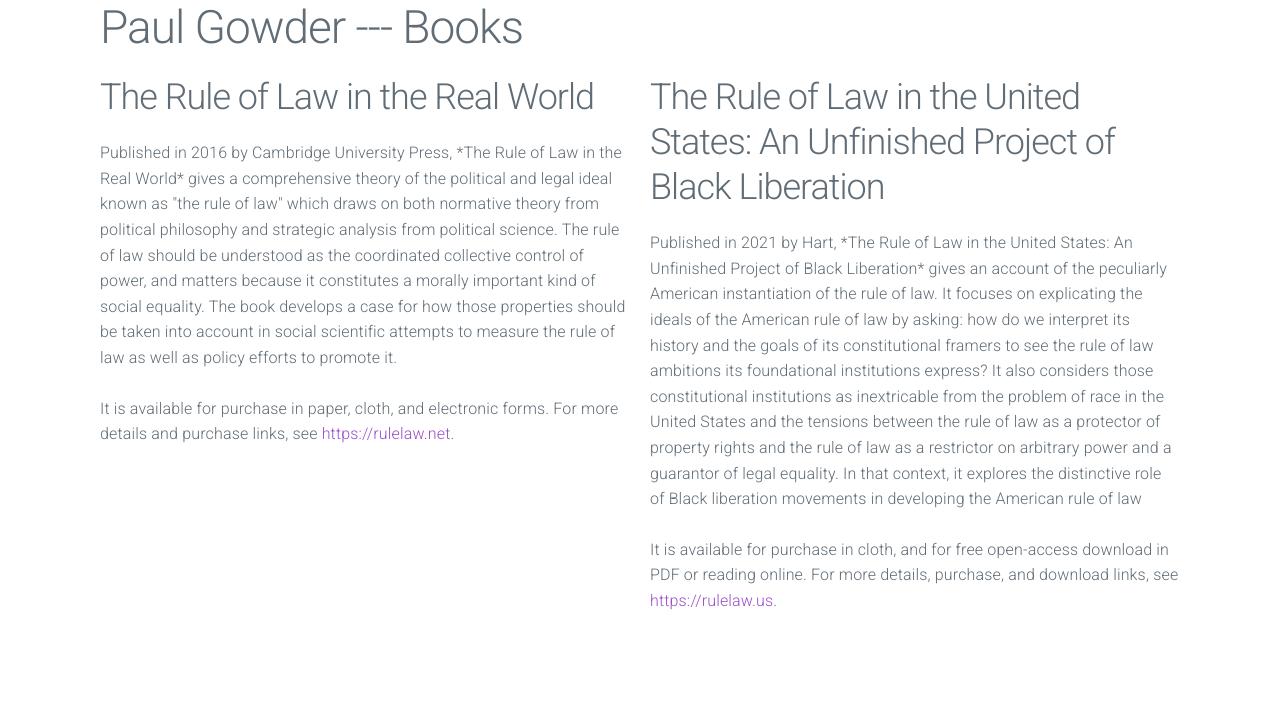
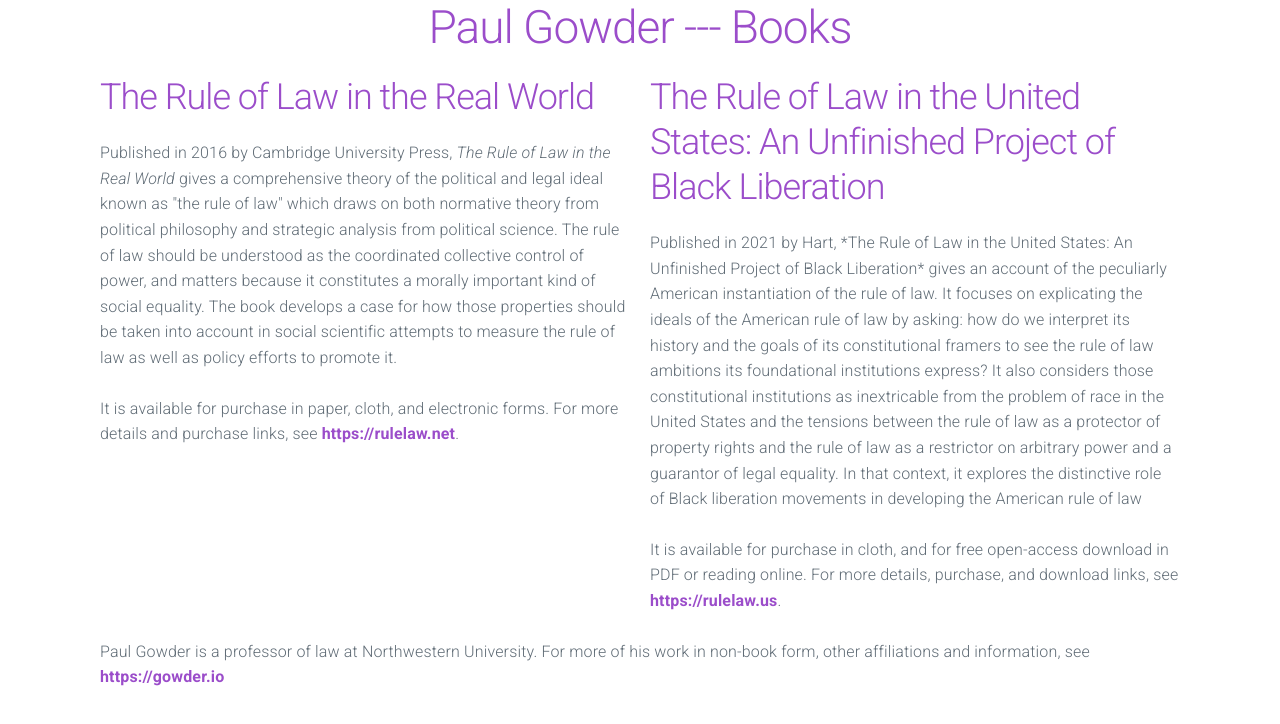
Before and after one commit to paultopia/books.gowder.io, a plain HTML site: page index.html in a window 1280 px wide. Drawn offline with nearby package versions, Linux system fonts and the light colour scheme.

Commit message:
upgrade links

```diff
--- a/index.html
+++ b/index.html
@@ -10,23 +10,30 @@
 		<div class="container">
 			<div class="row">
 				<div class="column">
-					<h1>Paul Gowder --- Books</h1>
+					<center>
+						<h1><a href="https://gowder.io">Paul Gowder --- Books</a></h1>
+					</center>
 				</div>
 			</div>
 			<div class="row">
 				<div class="column">
-					<h2>The Rule of Law in the Real World</h2>
+					<h2><a href="https://rulelaw.net">The Rule of Law in the Real World</a></h2>
 
-					<p>Published in 2016 by Cambridge University Press, *The Rule of Law in the Real World* gives a comprehensive theory of the political and legal ideal known as "the rule of law" which draws on both normative theory from political philosophy and strategic analysis from political science. The rule of law should be understood as the coordinated collective control of power, and matters because it constitutes a morally important kind of social equality. The book develops a case for how those properties should be taken into account in social scientific attempts to measure the rule of law as well as policy efforts to promote it.</p>
+					<p>Published in 2016 by Cambridge University Press, <i>The Rule of Law in the Real World</i> gives a comprehensive theory of the political and legal ideal known as "the rule of law" which draws on both normative theory from political philosophy and strategic analysis from political science. The rule of law should be understood as the coordinated collective control of power, and matters because it constitutes a morally important kind of social equality. The book develops a case for how those properties should be taken into account in social scientific attempts to measure the rule of law as well as policy efforts to promote it.</p>
 
-					<p>It is available for purchase in paper, cloth, and electronic forms. For more details and purchase links, see <a href="https://rulelaw.net">https://rulelaw.net</a>.</p>
+					<p>It is available for purchase in paper, cloth, and electronic forms. For more details and purchase links, see <b><a href="https://rulelaw.net">https://rulelaw.net</a></b>.</p>
 				</div>
 				<div class="column">
-					<h2>The Rule of Law in the United States: An Unfinished Project of Black Liberation</h2>
+					<h2><a href="https://rulelaw.us">The Rule of Law in the United States: An Unfinished Project of Black Liberation</a></h2>
 
 					<p>Published in 2021 by Hart, *The Rule of Law in the United States: An Unfinished Project of Black Liberation* gives an account of the peculiarly American instantiation of the rule of law. It focuses on explicating the ideals of the American rule of law by asking: how do we interpret its history and the goals of its constitutional framers to see the rule of law ambitions its foundational institutions express? It also considers those constitutional institutions as inextricable from the problem of race in the United States and the tensions between the rule of law as a protector of property rights and the rule of law as a restrictor on arbitrary power and a guarantor of legal equality. In that context, it explores the distinctive role of Black liberation movements in developing the American rule of law</p>
 
-					<p>It is available for purchase in cloth, and for free open-access download in PDF or reading online. For more details, purchase, and download links, see <a href="https://rulelaw.us">https://rulelaw.us</a>.</p>
+					<p>It is available for purchase in cloth, and for free open-access download in PDF or reading online. For more details, purchase, and download links, see <b><a href="https://rulelaw.us">https://rulelaw.us</a></b>.</p>
+				</div>
+			</div>
+			<div class="row">
+				<div class="column">
+					Paul Gowder is a professor of law at Northwestern University. For more of his work in non-book form, other affiliations and information, see <b><a href="https://gowder.io">https://gowder.io</a>
 				</div>
 			</div>
 		</div>
```
